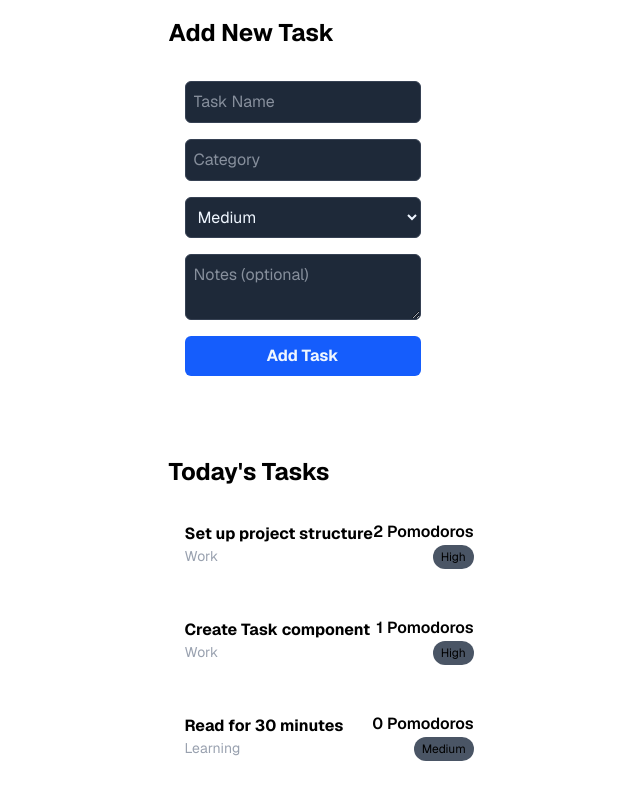
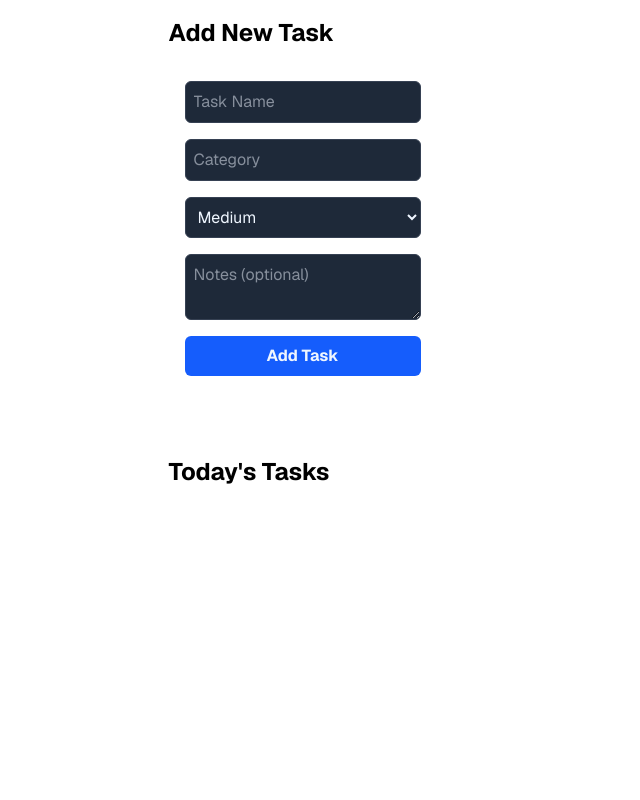
Before and after one commit to dapperAuteur/project-chronicle, a Next.js app: page / in a window 1280 px wide. Shown: the part 539-1339 px from the top of the page, without its empty margins (294-934 px from the left). After the commit the page ends 1207 px from the top, so only its background shows below. Built offline with nearby package versions, Linux system fonts and the light colour scheme.

Commit message:
Persisting Data with Local Storage

```diff
--- a/src/app/page.tsx
+++ b/src/app/page.tsx
@@ -7,34 +7,7 @@
 const BREAK_TIME_SECONDS = 5 * 60;  // 5 minutes
 
 export default function Home() {
-  const [tasks, setTasks] = useState(
-    [
-      {
-        id: '1',
-        name: 'Set up project structure',
-        category: 'Work',
-        priority: 'High',
-        status: 'Done',
-        pomodorosCompleted: 2
-      },
-      {
-        id: '2',
-        name: 'Create Task component',
-        category: 'Work',
-        priority: 'High',
-        status: 'In Progress',
-        pomodorosCompleted: 1
-      },
-      {
-        id: '3',
-        name: 'Read for 30 minutes',
-        category: 'Learning',
-        priority: 'Medium',
-        status: 'To Do',
-        pomodorosCompleted: 0
-      }
-    ]
-  )
+  const [tasks, setTasks] = useState<Task[]>([])
   const [taskName, setTaskName] = useState('');
   const [taskCategory, setTaskCategory] = useState('');
   const [taskPriority, setTaskPriority] = useState<'High' | 'Medium' | 'Low'>('Medium');
@@ -42,6 +15,18 @@
   const [isActive, setIsActive] = useState(false);
   const [mode, setMode] = useState<'focus' | 'break'>('focus');
   const [selectedTaskId, setSelectedTaskId] = useState<string | null>(null);
+
+  useEffect(() => {
+    const storedTasks = localStorage.getItem('tasks');
+    if (storedTasks) {
+      setTasks(JSON.parse(storedTasks));
+    }
+  }, []); // An empty dependency array means this effect runs only one time.
+
+  useEffect(() => {
+    // localStorage can only store strings, so we convert the array to a JSON string.
+    localStorage.setItem('tasks', JSON.stringify(tasks));
+  }, [tasks]); // The dependency array ensures this runs only when `tasks` is updated.
 
   useEffect(() => {
     let interval: NodeJS.Timeout | undefined = undefined;
```
